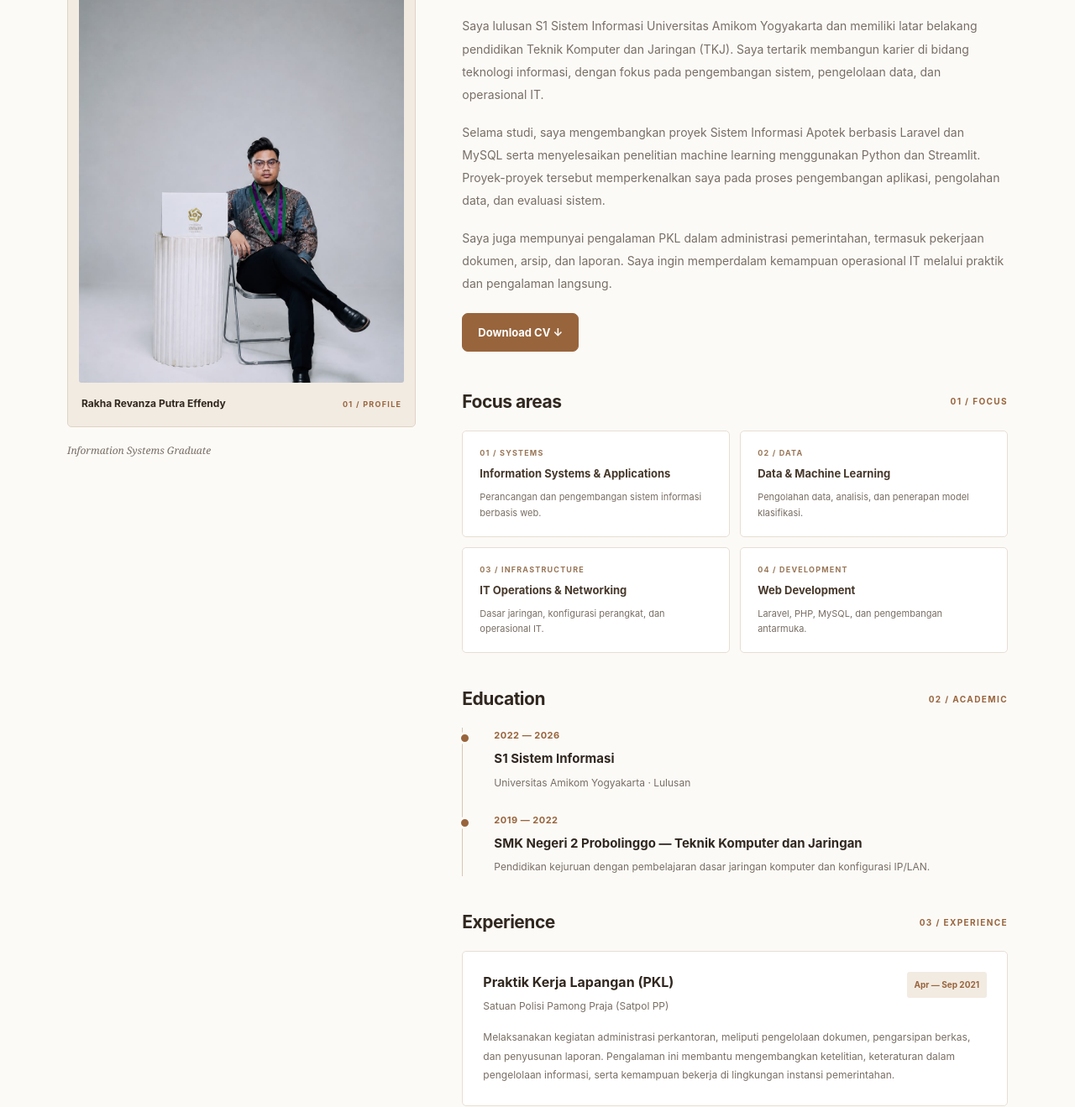
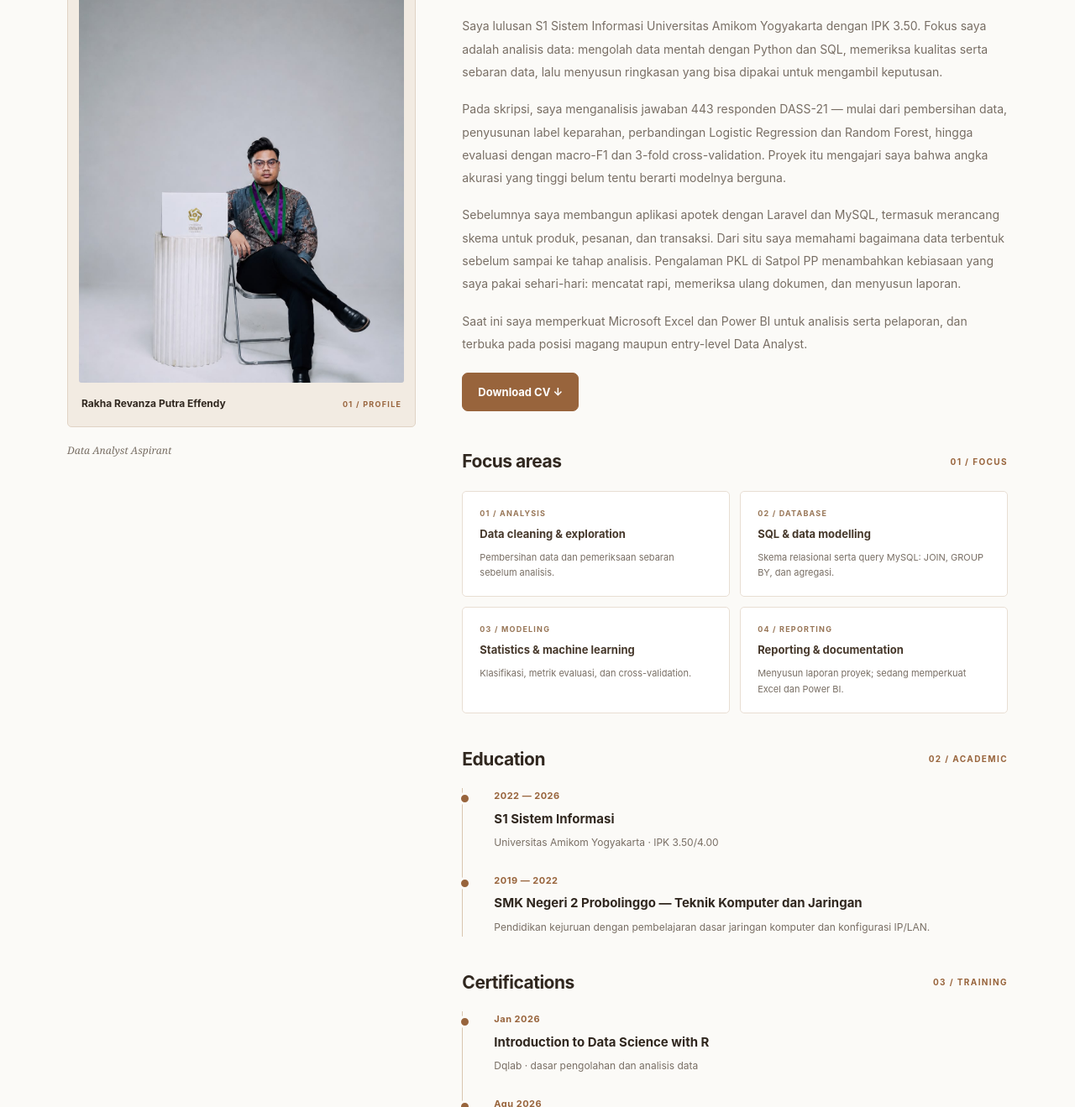
Before and after one commit to revanzarakha/Portfolio_RakhaRevanza, a plain HTML site: page about.html in a window 1280 px wide. Shown: the part 421-1740 px from the top of the page at 84% size. Drawn offline with Linux system fonts and the light colour scheme.

Commit message:
content(about): lead with data work and measurable background
Open with the DASS-21 analysis, add IPK and certifications, and keep the internship as supporting evidence.

```diff
--- a/about.html
+++ b/about.html
@@ -7,7 +7,7 @@
   <meta name="viewport" content="width=device-width, initial-scale=1">
 
   <meta name="description"
-    content="About Rakha Revanza Putra Effendy — Information Systems Graduate with an interest in information technology, systems, and applications.">
+    content="About Rakha Revanza Putra Effendy — Information Systems graduate focused on data analysis, SQL, and Python.">
 
   <meta name="theme-color" content="#fbfaf7">
 
@@ -602,13 +602,13 @@
         </p>
 
         <h1>
-          More than a job title<span>.</span>
+          Behind the analysis<span>.</span>
         </h1>
 
         <p>
-          Latar belakang pendidikan, pengalaman belajar,
-          dan perjalanan saya dalam mengembangkan
-          kemampuan di bidang teknologi informasi.
+          Latar belakang akademik, proyek data, dan
+          pengalaman yang membentuk cara saya bekerja
+          dengan data.
         </p>
 
       </section>
@@ -643,7 +643,7 @@
           </div>
 
           <p class="profile-caption">
-            Information Systems Graduate
+            Data Analyst Aspirant
           </p>
 
         </aside>
@@ -660,47 +660,57 @@
 
           <p>
 
-            Saya lulusan S1 Sistem Informasi
-            Universitas Amikom Yogyakarta dan memiliki
-            latar belakang pendidikan Teknik Komputer
-            dan Jaringan (TKJ). Saya tertarik membangun
-            karier di bidang teknologi informasi, dengan
-            fokus pada pengembangan sistem, pengelolaan
-            data, dan operasional IT.
+            Saya lulusan S1 Sistem Informasi Universitas
+            Amikom Yogyakarta dengan IPK 3.50. Fokus saya
+            adalah analisis data: mengolah data mentah dengan
+            Python dan SQL, memeriksa kualitas serta sebaran
+            data, lalu menyusun ringkasan yang bisa dipakai
+            untuk mengambil keputusan.
 
           </p>
 
 
           <p>
 
-            Selama studi, saya mengembangkan proyek
-            Sistem Informasi Apotek berbasis Laravel
-            dan MySQL serta menyelesaikan penelitian
-            machine learning menggunakan Python dan
-            Streamlit. Proyek-proyek tersebut
-            memperkenalkan saya pada proses
-            pengembangan aplikasi, pengolahan data,
-            dan evaluasi sistem.
+            Pada skripsi, saya menganalisis jawaban 443
+            responden DASS-21 — mulai dari pembersihan data,
+            penyusunan label keparahan, perbandingan Logistic
+            Regression dan Random Forest, hingga evaluasi
+            dengan macro-F1 dan 3-fold cross-validation.
+            Proyek itu mengajari saya bahwa angka akurasi yang
+            tinggi belum tentu berarti modelnya berguna.
 
           </p>
 
 
           <p>
 
-            Saya juga mempunyai pengalaman PKL
-            dalam administrasi pemerintahan, termasuk
-            pekerjaan dokumen, arsip, dan laporan.
-            Saya ingin memperdalam kemampuan
-            operasional IT melalui praktik dan
-            pengalaman langsung.
+            Sebelumnya saya membangun aplikasi apotek dengan
+            Laravel dan MySQL, termasuk merancang skema untuk
+            produk, pesanan, dan transaksi. Dari situ saya
+            memahami bagaimana data terbentuk sebelum sampai
+            ke tahap analisis. Pengalaman PKL di Satpol PP
+            menambahkan kebiasaan yang saya pakai sehari-hari:
+            mencatat rapi, memeriksa ulang dokumen, dan
+            menyusun laporan.
+
+          </p>
+
+
+          <p>
+
+            Saat ini saya memperkuat Microsoft Excel dan
+            Power BI untuk analisis serta pelaporan, dan
+            terbuka pada posisi magang maupun entry-level
+            Data Analyst.
 
           </p>
 
 
           <a
-            href="assets/CV_RakhaRevanza.pdf"
+            href="assets/CV_RakhaRevanza_DataAnalyst.pdf"
             class="btn primary about-cv"
-            download="CV_RakhaRevanza.pdf"
+            download="CV_RakhaRevanza_DataAnalyst.pdf"
             target="_blank"
             rel="noopener noreferrer">
 
@@ -727,15 +737,15 @@
 
               <article class="focus-card">
 
-                <span>01 / SYSTEMS</span>
+                <span>01 / ANALYSIS</span>
 
                 <strong>
-                  Information Systems & Applications
+                  Data cleaning & exploration
                 </strong>
 
                 <p>
-                  Perancangan dan pengembangan sistem
-                  informasi berbasis web.
+                  Pembersihan data dan pemeriksaan
+                  sebaran sebelum analisis.
                 </p>
 
               </article>
@@ -743,15 +753,15 @@
 
               <article class="focus-card">
 
-                <span>02 / DATA</span>
+                <span>02 / DATABASE</span>
 
                 <strong>
-                  Data & Machine Learning
+                  SQL & data modelling
                 </strong>
 
                 <p>
-                  Pengolahan data, analisis, dan
-                  penerapan model klasifikasi.
+                  Skema relasional serta query MySQL:
+                  JOIN, GROUP BY, dan agregasi.
                 </p>
 
               </article>
@@ -759,15 +769,15 @@
 
               <article class="focus-card">
 
-                <span>03 / INFRASTRUCTURE</span>
+                <span>03 / MODELING</span>
 
                 <strong>
-                  IT Operations & Networking
+                  Statistics & machine learning
                 </strong>
 
                 <p>
-                  Dasar jaringan, konfigurasi perangkat,
-                  dan operasional IT.
+                  Klasifikasi, metrik evaluasi, dan
+                  cross-validation.
                 </p>
 
               </article>
@@ -775,15 +785,15 @@
 
               <article class="focus-card">
 
-                <span>04 / DEVELOPMENT</span>
+                <span>04 / REPORTING</span>
 
                 <strong>
-                  Web Development
+                  Reporting & documentation
                 </strong>
 
                 <p>
-                  Laravel, PHP, MySQL, dan pengembangan
-                  antarmuka.
+                  Menyusun laporan proyek; sedang
+                  memperkuat Excel dan Power BI.
                 </p>
 
               </article>
@@ -821,7 +831,7 @@
                 </h4>
 
                 <p>
-                  Universitas Amikom Yogyakarta · Lulusan
+                  Universitas Amikom Yogyakarta · IPK 3.50/4.00
                 </p>
 
               </article>
@@ -852,6 +862,61 @@
 
 
 
+          <!-- CERTIFICATIONS -->
+
+          <section class="about-section">
+
+            <div class="about-section-heading">
+
+              <h3>Certifications</h3>
+
+              <span>03 / TRAINING</span>
+
+            </div>
+
+
+            <div class="education-list">
+
+              <article class="education-item">
+
+                <span class="education-year">
+                  Jan 2026
+                </span>
+
+                <h4>
+                  Introduction to Data Science with R
+                </h4>
+
+                <p>
+                  Dqlab · dasar pengolahan dan analisis data
+                </p>
+
+              </article>
+
+
+              <article class="education-item">
+
+                <span class="education-year">
+                  Agu 2026
+                </span>
+
+                <h4>
+                  Laravel 11 & Spatie User Roles
+                </h4>
+
+                <p>
+                  BuildWithAngga · aplikasi apotek dengan
+                  role-based access
+                </p>
+
+              </article>
+
+            </div>
+
+          </section>
+
+
+
           <!-- EXPERIENCE -->
 
           <section class="about-section">
@@ -860,7 +925,7 @@
 
               <h3>Experience</h3>
 
-              <span>03 / EXPERIENCE</span>
+              <span>04 / EXPERIENCE</span>
 
             </div>
 
@@ -891,14 +956,12 @@
 
               <p class="experience-description">
 
-                Melaksanakan kegiatan administrasi
-                perkantoran, meliputi pengelolaan
-                dokumen, pengarsipan berkas, dan
-                penyusunan laporan. Pengalaman ini
-                membantu mengembangkan ketelitian,
-                keteraturan dalam pengelolaan informasi,
-                serta kemampuan bekerja di lingkungan
-                instansi pemerintahan.
+                Mengelola surat masuk dan keluar, menata arsip
+                dokumen, serta menyusun laporan kegiatan untuk
+                bagian Tata Usaha dan Trantibum. Pengalaman ini
+                membentuk kebiasaan yang relevan untuk pekerjaan
+                analis: pencatatan yang konsisten, pemeriksaan
+                ulang data, dan penyusunan laporan.
 
               </p>
 
```
